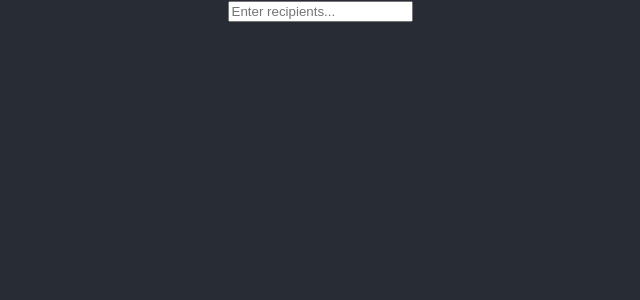
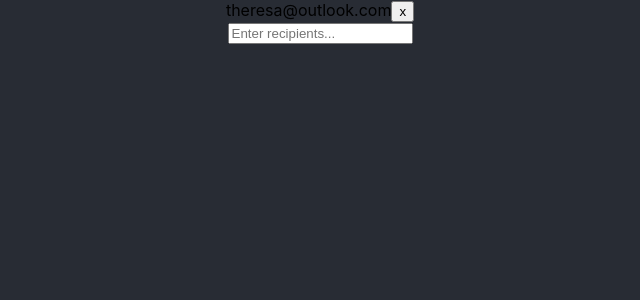
Before and after one commit to ShoNozaki/email-input, a React (Create React App) app: page / in a window 1280 px wide. Shown: the top 300 px of the page, without its empty margins (320-960 px from the left). Built offline with nearby package versions, Linux system fonts and the light colour scheme.

Commit message:
added hardcoded tag to pass test

```diff
--- a/src/components/EmailInput.tsx
+++ b/src/components/EmailInput.tsx
@@ -1,8 +1,15 @@
 import React from 'react'
+import {data} from '../data'
+
+// console.log(data)
 
 const EmailInput = () => {
 	return (
-		<div>
+		<div className="emailInput">
+			<div className="tag">
+				<span>theresa@outlook.com</span>
+				<button className="deleteButton">x</button>
+			</div>
 			<input placeholder="Enter recipients..."></input>
 		</div>
 	)
```
